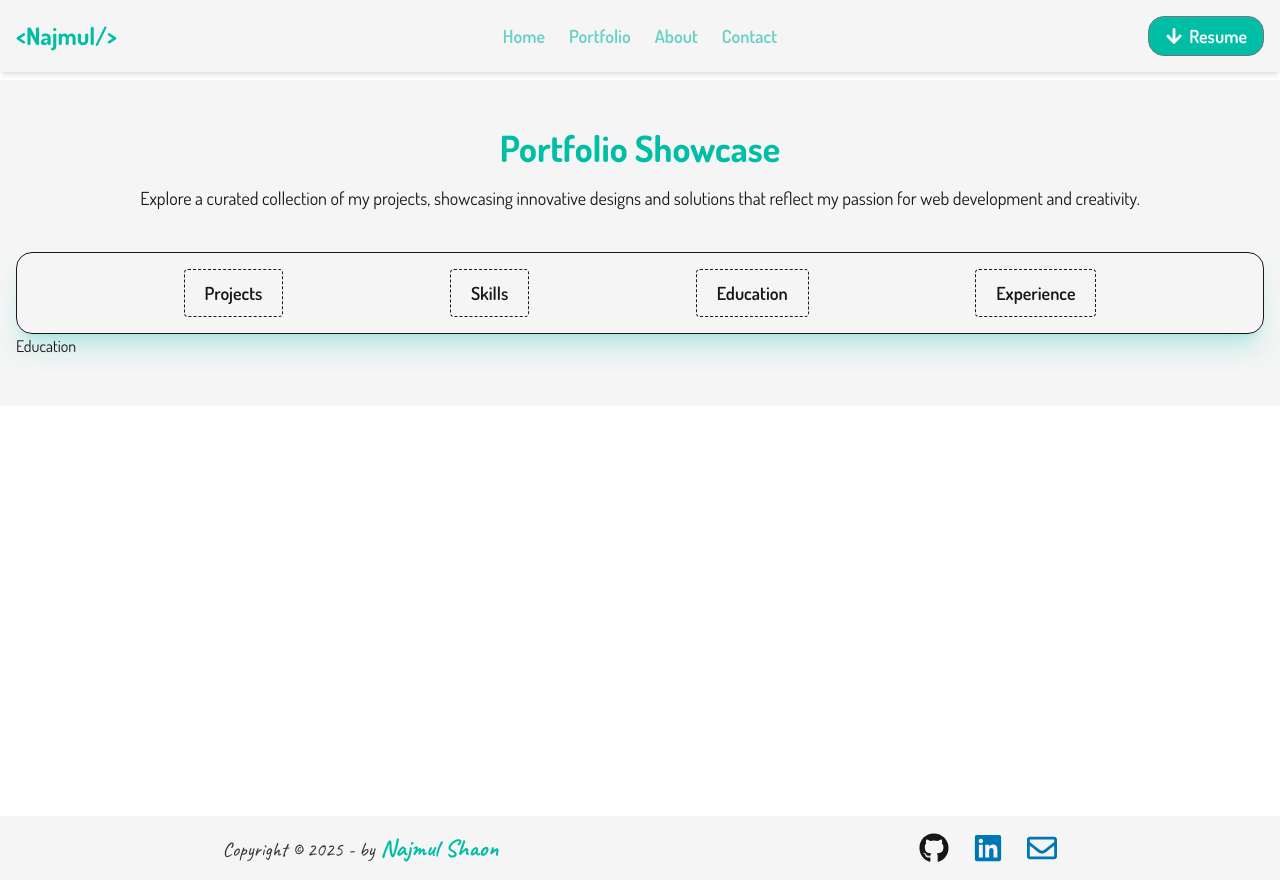
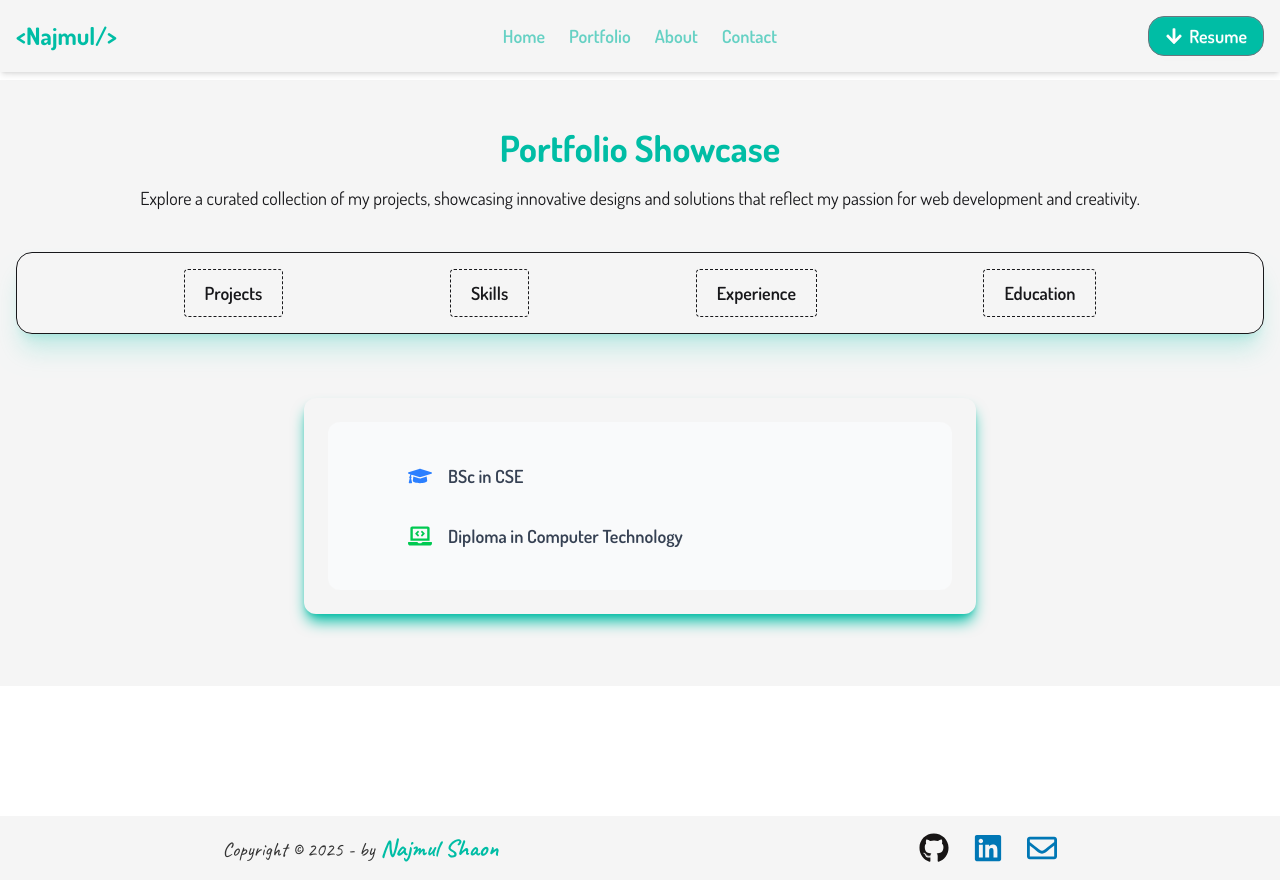
Before and after one commit to Najmul-Shaon/NS-portfolio, a React (Vite) app: page /portfolio/education in a window 1280 px wide. Built offline with nearby package versions, Linux system fonts and the light colour scheme.

Commit message:
added education section

```diff
--- a/package.json
+++ b/package.json
@@ -12,6 +12,7 @@
   "dependencies": {
     "@tailwindcss/vite": "^4.0.3",
     "cursor-effects": "^1.0.17",
+    "framer-motion": "^12.4.0",
     "localforage": "^1.10.0",
     "match-sorter": "^8.0.0",
     "react": "^18.3.1",
--- /dev/null
+++ b/src/Pages/Portfolios/Educations/Educations.jsx
@@ -0,0 +1,80 @@
+import { useState } from "react";
+import { motion } from "framer-motion";
+import { FaGraduationCap, FaLaptopCode } from "react-icons/fa";
+
+const Educations = () => {
+  const [activeStep, setActiveStep] = useState(null);
+
+  const toggleStep = (step) => {
+    setActiveStep(activeStep === step ? null : step);
+  };
+  return (
+    <div className="mt-10 flex justify-center overflow-x-hidden">
+      <div className="w-full max-w-2xl p-6 shadow-lg shadow-primaryColor rounded-xl bg-bgColor my-6">
+        <div className="flex flex-col items-center justify-center bg-gray-50 p-10 w-full rounded-xl">
+          {/* <h2 className="text-4xl font-bold text-gray-800 mb-10">
+            My Education Journey
+          </h2> */}
+
+          <ul className="space-y-8 w-full">
+            {/* Step 1: BSc in CSE */}
+            <li className="relative">
+              <div
+                className={`w-2.5 h-2.5 rounded-full bg-${
+                  activeStep === "bsc" ? "blue" : "gray"
+                }-500 absolute left-0 -top-2`}
+              />
+              <button
+                onClick={() => toggleStep("bsc")}
+                className="flex items-center space-x-4 text-lg font-semibold text-gray-700 hover:text-blue-600 transition duration-300 pl-10"
+              >
+                <FaGraduationCap className="w-6 h-6 text-blue-500" />
+                <span>BSc in CSE</span>
+              </button>
+              {activeStep === "bsc" && (
+                <div className="bg-white p-6 rounded-lg shadow-lg mt-4 w-80 border-l-4 border-blue-500 ml-10">
+                  <h3 className="text-xl font-semibold mb-2">
+                    Bachelor of Science in CSE
+                  </h3>
+                  <p className="text-gray-600 text-sm mb-4">
+                    Dhaka International University, 2021 - 2025
+                  </p>
+                  <p className="text-gray-600">Result: (Appeared)</p>
+                </div>
+              )}
+            </li>
+
+            {/* Step 2: Diploma in Computer Technology */}
+            <li className="relative">
+              <div
+                className={`w-2.5 h-2.5 rounded-full bg-${
+                  activeStep === "diploma" ? "green" : "gray"
+                }-500 absolute left-0 -top-2`}
+              />
+              <button
+                onClick={() => toggleStep("diploma")}
+                className="flex items-center space-x-4 text-lg font-semibold text-gray-700 hover:text-blue-600 transition duration-300 pl-10"
+              >
+                <FaLaptopCode className="w-6 h-6 text-green-500" />
+                <span>Diploma in Computer Technology</span>
+              </button>
+              {activeStep === "diploma" && (
+                <div className="bg-white p-6 rounded-lg shadow-lg mt-4 w-80 border-l-4 border-green-500 ml-10">
+                  <h3 className="text-xl font-semibold mb-2">
+                    Diploma in Computer Technology
+                  </h3>
+                  <p className="text-gray-600 text-sm mb-4">
+                    Barisal Polytechnic Institute, 2015 - 2019
+                  </p>
+                  <p className="text-gray-00">Result: 3.32 out of 4.00</p>
+                </div>
+              )}
+            </li>
+          </ul>
+        </div>
+      </div>
+    </div>
+  );
+};
+
+export default Educations;
--- a/src/Pages/Portfolios/Portfolios.jsx
+++ b/src/Pages/Portfolios/Portfolios.jsx
@@ -1,5 +1,5 @@
 import React from "react";
-import Skills from "../Skills/Skills";
+import Skills from "./Skills/Skills";
 import SectionTitle from "../../Components/SectionTitle";
 import { Link, Outlet } from "react-router-dom";
 
@@ -23,13 +23,13 @@ const Portfolios = () => {
           <Link to="/portfolio/skills">
             <button className="btn btn-dash btn-md md:btn-lg">Skills</button>
           </Link>
-          <Link to="/portfolio/education">
-            <button className="btn btn-dash btn-md md:btn-lg">Education</button>
-          </Link>
           <Link to="/portfolio/experience">
             <button className="btn btn-dash btn-md md:btn-lg">
               Experience
             </button>
+          </Link>
+          <Link to="/portfolio/education">
+            <button className="btn btn-dash btn-md md:btn-lg">Education</button>
           </Link>
         </div>
         <div>
--- a/src/Pages/Skills/Skills.jsx
+++ b/src/Pages/Portfolios/Skills/Skills.jsx
@@ -23,7 +23,7 @@ import {
 const Skills = () => {
   return (
     <div className="mt-10 bg-bgColor">
-      <div className="max-w-screen-xl mx-auto px-4">
+      <div className="">
         {/* my skill set icons  */}
         <div className="grid grid-cols-4 md:grid-cols-6 gap-6">
           <p className="text-5xl border border-borderColor rounded-3xl hover:bg-primaryColor shadow-2xl shadow-primaryColor/30 flex justify-center p-4 transform transition-all duration-300 hover:scale-110 text-[#E34F26] hover:text-white">
--- a/src/Routes/Router.jsx
+++ b/src/Routes/Router.jsx
@@ -3,8 +3,9 @@ import RootLayout from "../Layouts/RootLayout";
 import ErrorPage from "../Pages/ErrorPage/ErrorPage";
 import Home from "../Pages/Home/Home";
 import About from "../Pages/About/About";
-import Skills from "../Pages/Skills/Skills";
+import Skills from "../Pages/Portfolios/Skills/Skills";
 import Portfolios from "../Pages/Portfolios/Portfolios";
+import Educations from "../Pages/Portfolios/Educations/Educations";
 
 export const router = createBrowserRouter([
   {
@@ -34,7 +35,7 @@ export const router = createBrowserRouter([
           },
           {
             path: "education",
-            element: <h3>Education</h3>,
+            element: <Educations></Educations>,
           },
           {
             path: "experience",
```
Also changed, not shown: 1 other file (tests, documents, lock files or other folders).
